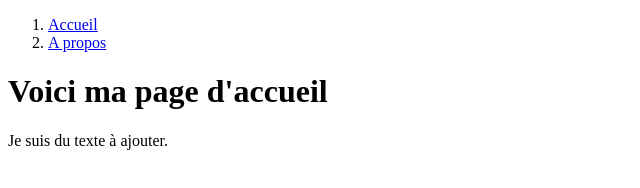
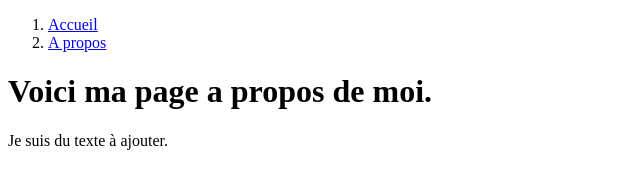
Before and after one commit to marieAndreeHealeyCote/healeycoteMarieandree_tp1, a plain HTML site: page apropos.html in a window 1280 px wide. Shown: the whole page, without its empty margins (0-640 px from the left). Drawn offline with Linux system fonts and the light colour scheme.

Commit message:
commit : modification du texte

```diff
--- a/apropos.html
+++ b/apropos.html
@@ -13,7 +13,7 @@
         </ol>
       </nav>
 
-      <h1>Voici ma page d'accueil</h1>
+      <h1>Voici ma page a propos de moi.</h1>
       <p>
         Je suis du texte à ajouter.
       </p>
```
